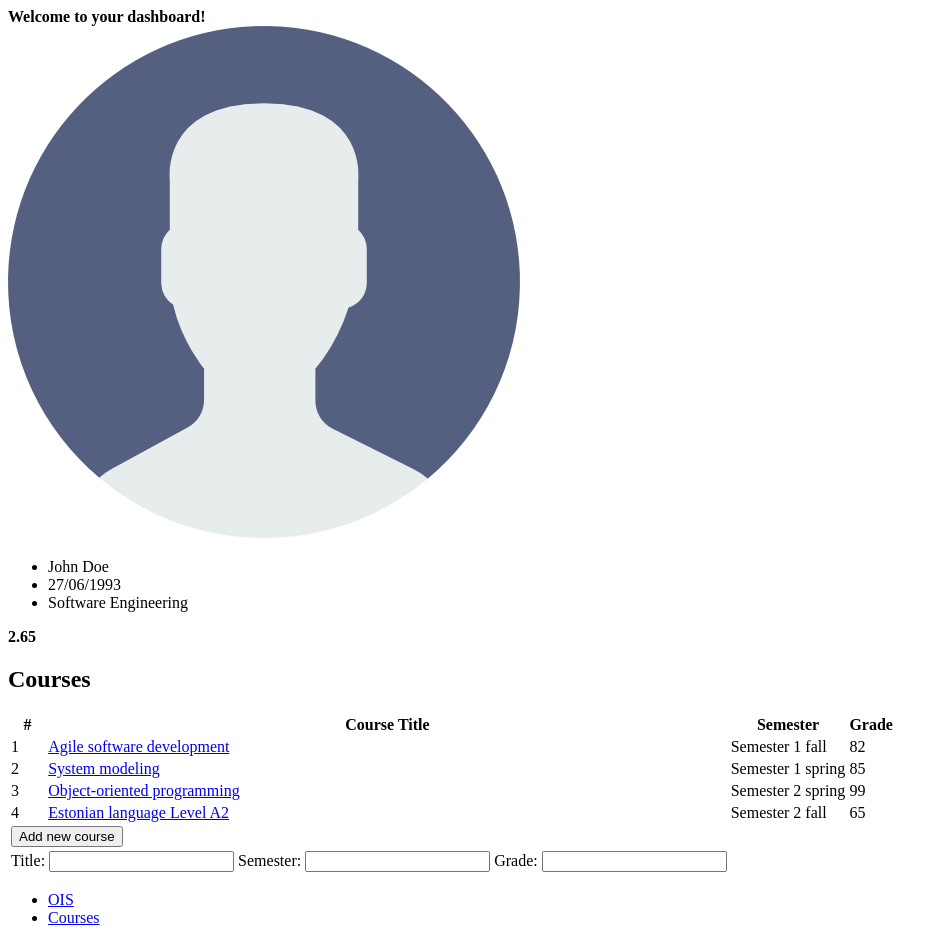
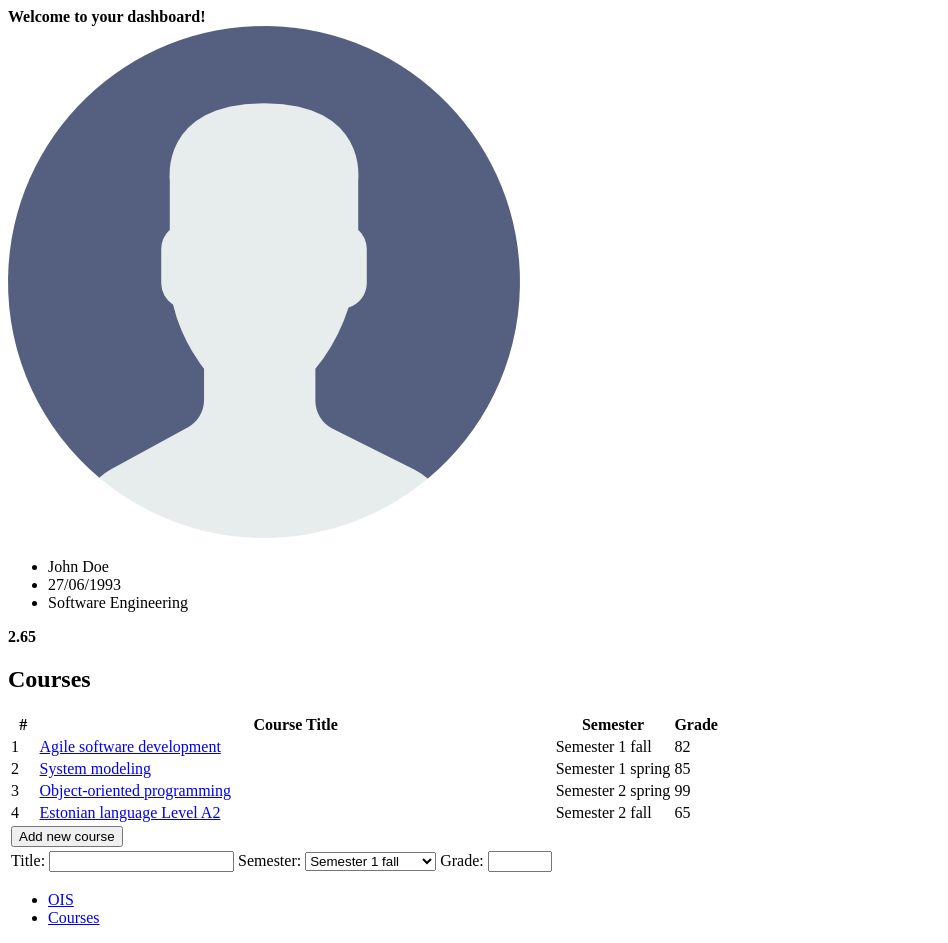
Before and after one commit to Stackeduary/WAD-practicals, a plain HTML site: page Week 2/index.html in a window 1280 px wide. Shown: the whole page, without its empty margins (0-948 px from the left). Drawn offline with Linux system fonts and the light colour scheme.

Commit message:
Initial message

```diff
--- a/Week 2/index.html
+++ b/Week 2/index.html
@@ -135,10 +135,15 @@
               <form>
                 <label for="title">Title:</label>
                 <input type="text">
-                <label for="lname">Semester:</label>
-                <input type="text">
-                <label for="lname">Grade:</label>
-                <input type="text">
+                <label for="semester">Semester:</label>
+                <select id="semester" name="semester">
+                  <option value="Semester 1 fall">Semester 1 fall</option>
+                  <option value="Semester 1 spring">Semester 1 spring</option>
+                  <option value="Semester 2 fall">Semester 2 fall</option>
+                  <option value="Semester 2 spring">Semester 2 spring</option>
+                </select>
+                <label for="grade">Grade:</label>
+                <input type="number" min="0" max="100">
               </form>
             </td>
           </tr>
```
